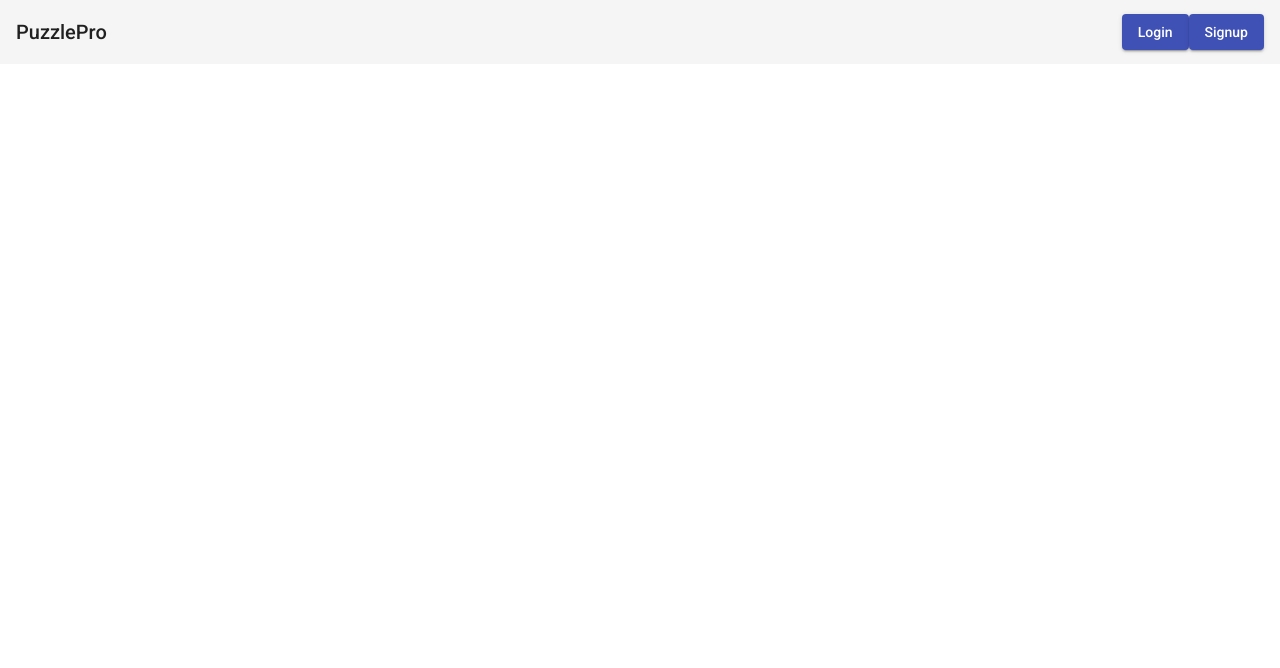
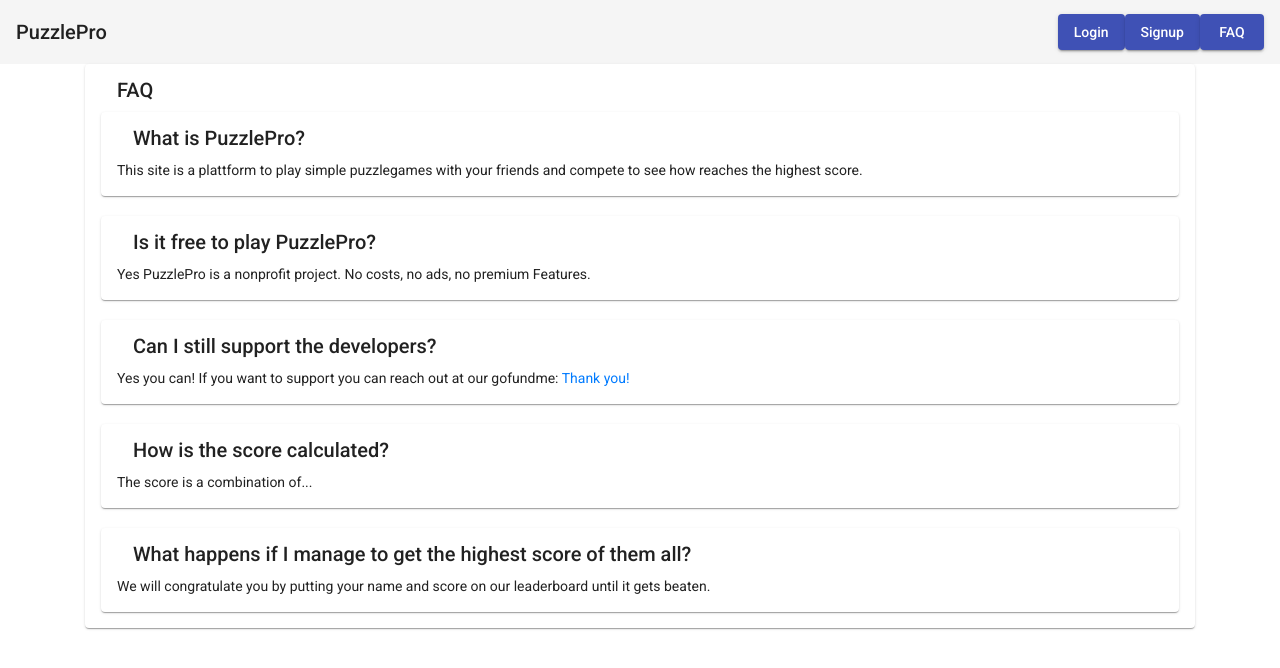
Before and after one commit to DarioBruckner/PuzzlePro, an Angular app in the folder PuzzlePro/: page /FAQ in a window 1280 px wide. Before the commit this address led to /. Shown: the top 668 px of the page. Built offline with nearby package versions, Linux system fonts and the light colour scheme.

Commit message:
Added Faq page

```diff
--- a/PuzzlePro/src/app/app-routing.module.ts
+++ b/PuzzlePro/src/app/app-routing.module.ts
@@ -3,11 +3,13 @@ import { RouterModule, Routes } from '@angular/router';
 import { LogInComponent } from './log-in/log-in.component';
 import { ProfileComponent } from './profile/profile.component';
 import { SignUpComponent } from './sign-up/sign-up.component';
+import { FAQComponent } from './faq/faq.component';
 
 const routes: Routes = [
   {path: "login", component:LogInComponent},
   {path: "signup", component:SignUpComponent},
-  {path: "profile", component:ProfileComponent}
+  {path: "profile", component:ProfileComponent},
+  {path: "FAQ", component:FAQComponent}
 ];
 
 @NgModule({
--- a/PuzzlePro/src/app/app.component.html
+++ b/PuzzlePro/src/app/app.component.html
@@ -1,10 +1,11 @@
 <mat-toolbar>
-  <span>PuzzlePro</span>
+  <span routerLink="/">PuzzlePro</span>
   <span class="example-spacer"></span>
   <a *ngIf="getLoggedin() == false" mat-raised-button color="primary" type="button" routerLink="/login">Login</a>
   <a *ngIf="getLoggedin() == false" mat-raised-button color="primary" type="button" routerLink="/signup">Signup</a>
   <a *ngIf="getLoggedin()" mat-raised-button color="primary" type="button" routerLink="/profile">Profile</a>
   <a *ngIf="getLoggedin()" mat-raised-button color="primary" type="button" routerLink="/" (click)="logout()">Logout</a>
+  <a mat-raised-button color="primary" type="button" routerLink="/FAQ">FAQ</a>
 </mat-toolbar>
 
 
--- a/PuzzlePro/src/app/app.module.ts
+++ b/PuzzlePro/src/app/app.module.ts
@@ -22,6 +22,7 @@ import { MatToolbarModule } from '@angular/material/toolbar';
 //import { FlexModule } from '@angular/flex-layout';
 import {MatListModule} from '@angular/material/list';
 import { ProfileComponent } from './profile/profile.component';
+import { FAQComponent } from './faq/faq.component';
 
 
 
@@ -31,6 +32,7 @@ import { ProfileComponent } from './profile/profile.component';
     SignUpComponent,
     LogInComponent,
     ProfileComponent,
+    FAQComponent,
 
   ],
   imports: [
--- /dev/null
+++ b/PuzzlePro/src/app/faq/faq.component.html
@@ -0,0 +1,61 @@
+
+<mat-card>
+    <mat-card-header>
+        <mat-card-title>FAQ</mat-card-title>
+    </mat-card-header>
+  <mat-card>
+    <mat-card-header>
+        <mat-card-title>What is PuzzlePro?</mat-card-title>
+    </mat-card-header>
+    <mat-card-content>
+        <p>
+            This site is a plattform to play simple puzzlegames with your friends and compete to see how reaches the highest score.
+        </p>
+    </mat-card-content>
+  </mat-card>
+  <br>
+  <mat-card>
+    <mat-card-header>
+        <mat-card-title>Is it free to play PuzzlePro?</mat-card-title>
+    </mat-card-header>
+    <mat-card-content>
+        <p>
+            Yes PuzzlePro is a nonprofit project. No costs, no ads, no premium Features.
+        </p>
+    </mat-card-content>
+  </mat-card>
+  <br>
+  <mat-card>
+    <mat-card-header>
+        <mat-card-title>Can I still support the developers?</mat-card-title>
+    </mat-card-header>
+    <mat-card-content>
+        <p>
+            Yes you can! If you want to support you can reach out at our gofundme: <a href="https://www.youtube.com/watch?v=dQw4w9WgXcQ&ab_channel=RickAstley">Thank you!</a>
+        </p>
+    </mat-card-content>
+  </mat-card>
+  <br>
+  <mat-card>
+    <mat-card-header>
+        <mat-card-title>How is the score calculated?</mat-card-title>
+    </mat-card-header>
+    <mat-card-content>
+        <p>
+            The score is a combination of...
+        </p>
+    </mat-card-content>
+  </mat-card>
+  <br>
+  <mat-card>
+    <mat-card-header>
+        <mat-card-title>What happens if I manage to get the highest score of them all?</mat-card-title>
+    </mat-card-header>
+    <mat-card-content>
+        <p>
+            We will congratulate you by putting your name and score on our leaderboard until it gets beaten.
+        </p>
+    </mat-card-content>
+  </mat-card>
+
+</mat-card>
--- /dev/null
+++ b/PuzzlePro/src/app/faq/faq.component.ts
@@ -0,0 +1,15 @@
+import { Component, OnInit } from '@angular/core';
+
+@Component({
+  selector: 'app-faq',
+  templateUrl: './faq.component.html',
+  styleUrls: ['./faq.component.css']
+})
+export class FAQComponent implements OnInit {
+
+  constructor() { }
+
+  ngOnInit(): void {
+  }
+
+}
```
Also changed, not shown: PuzzlePro/src/app/faq/faq.component.css (added), 1 other file (tests, documents, lock files or other folders).
